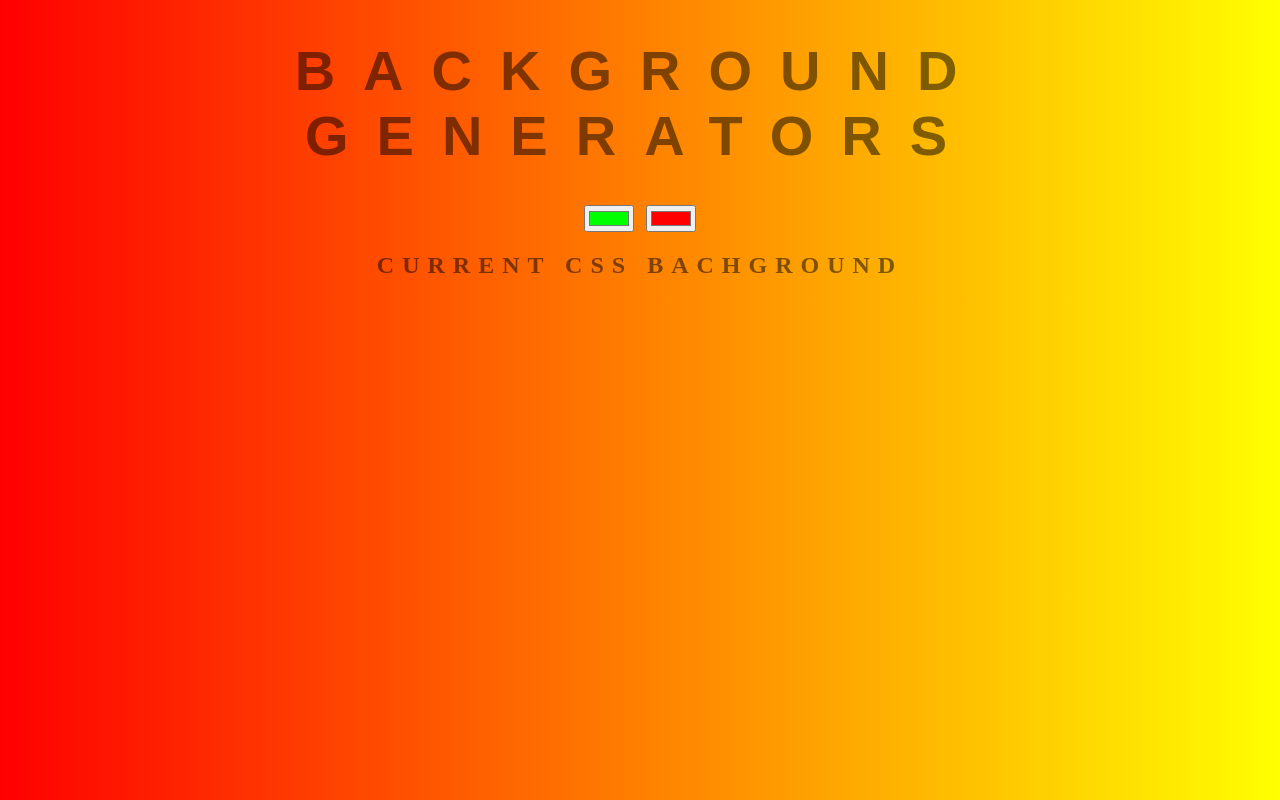
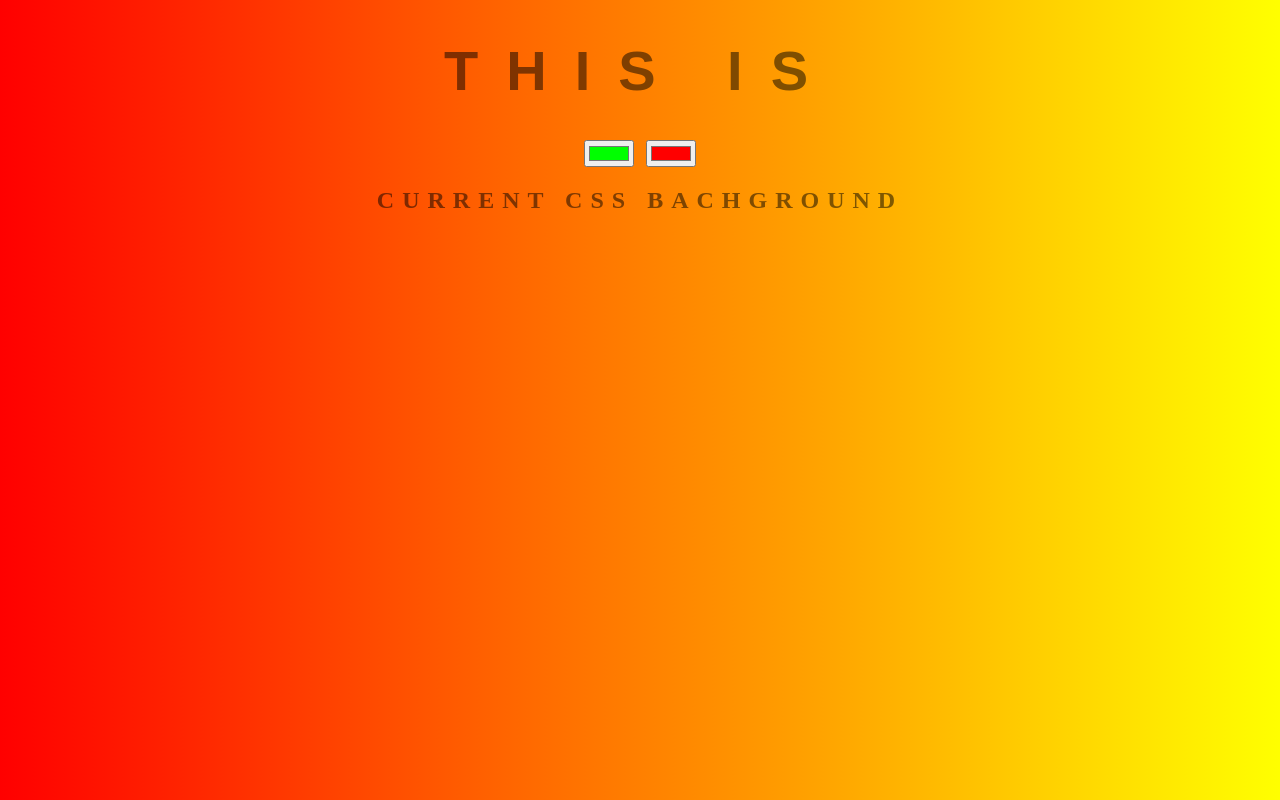
Before and after one commit to bendito820/background-generator, a plain HTML site: page index.html in a window 1280 px wide. Drawn offline with Linux system fonts and the light colour scheme.

Commit message:
changing text

```diff
--- a/index.html
+++ b/index.html
@@ -8,7 +8,7 @@
     <title>Gradient Background</title>
   </head>
   <body id="gradient">
-    <h1>Background Generators</h1>
+    <h1>This is </h1>
     <input class="color1" type="color" name="color1" value="#00ff00" />
     <input class="color2" type="color" name="color2" value="#ff0000" />
     <h2>Current css Bachground</h2>
```
